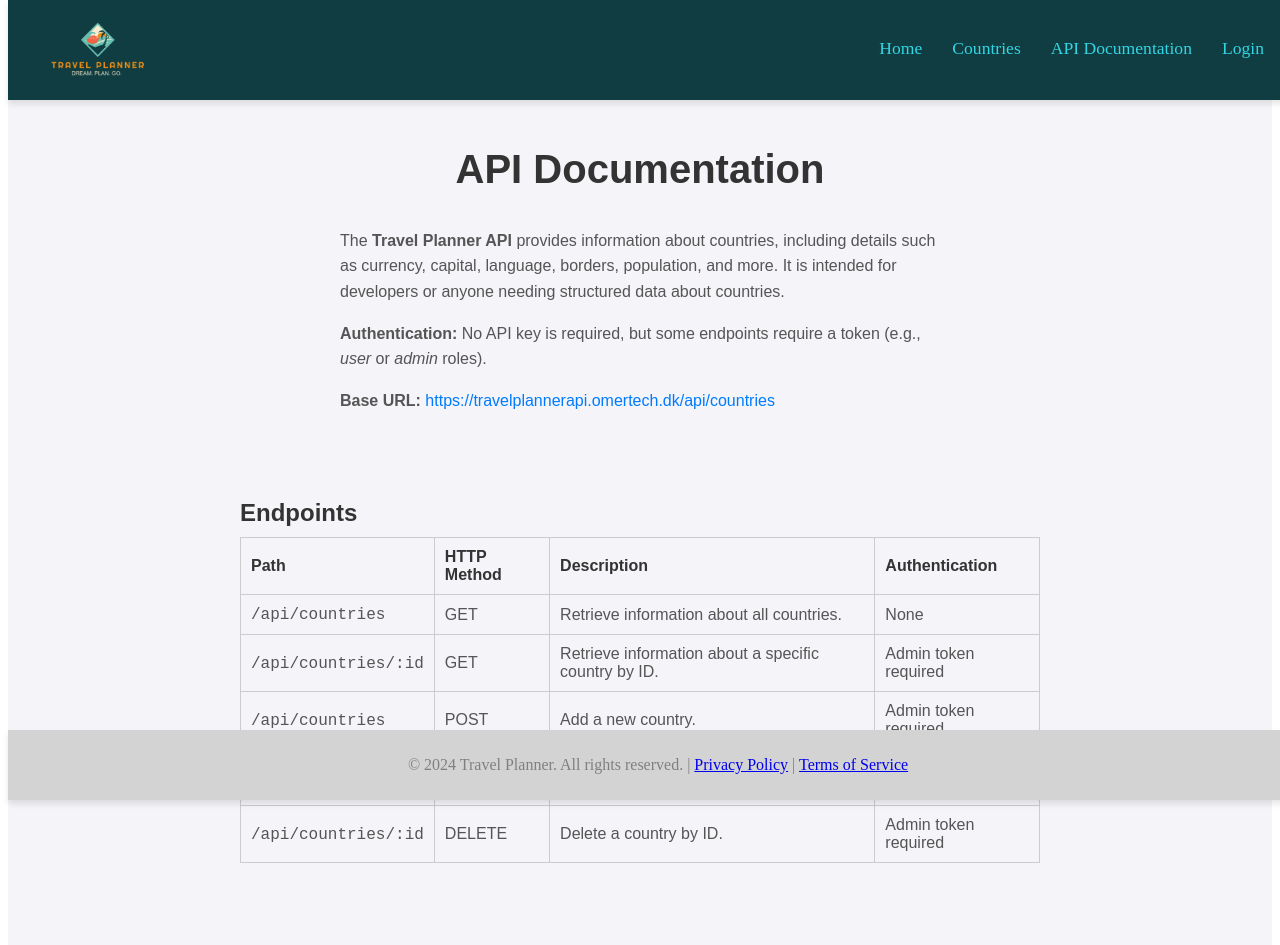
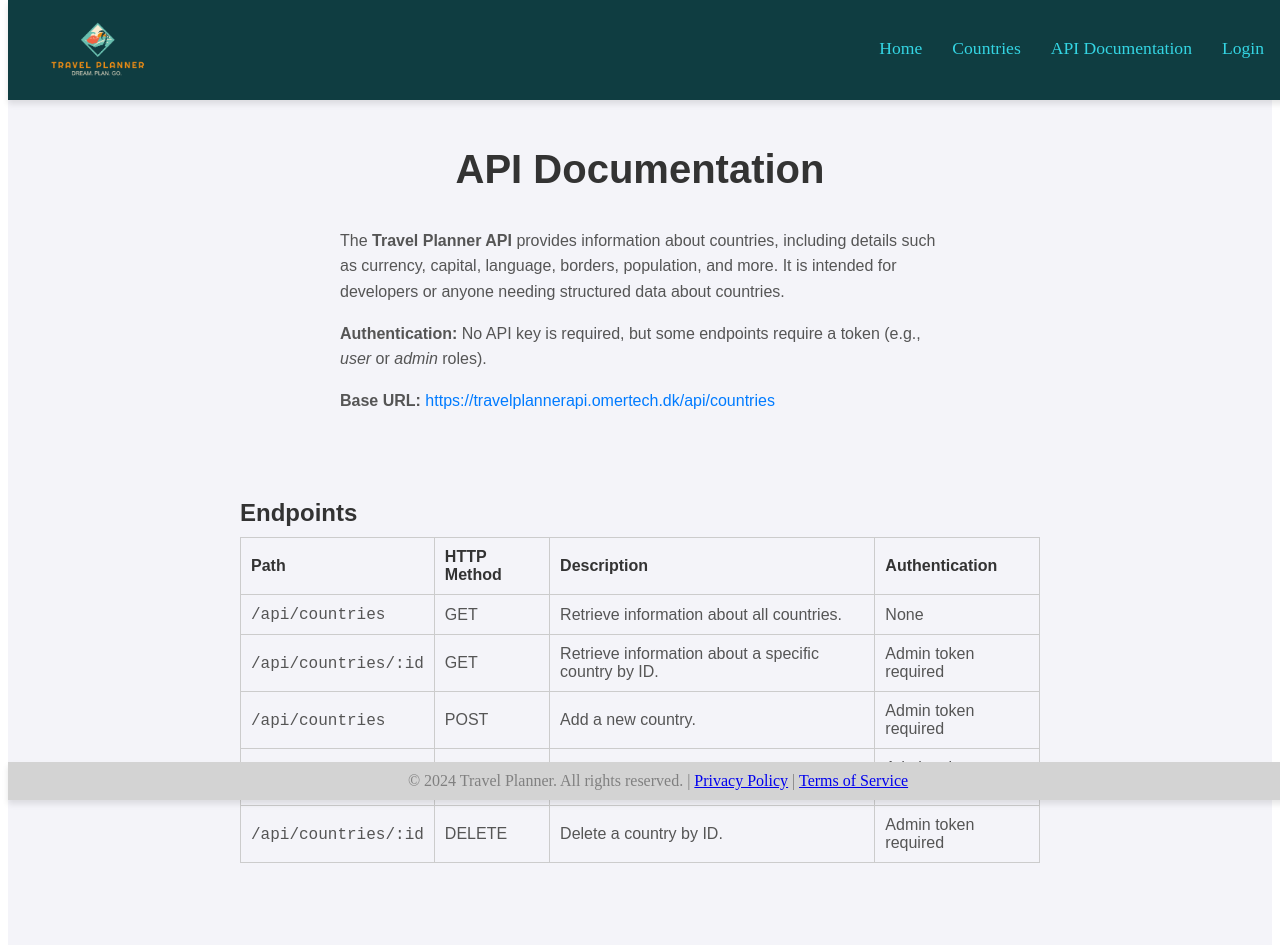
Before and after one commit to qmer05/travel_planner_frontend, a React (Vite) app: page /api-documentation in a window 1280 px wide. Shown: the top 945 px of the page. Built offline with nearby package versions, Linux system fonts and the light colour scheme; no server answers.

Commit message:
fixed minor styling

```diff
--- a/src/layouts/Mainlayout.jsx
+++ b/src/layouts/Mainlayout.jsx
@@ -152,4 +152,16 @@ const Footer = styled.footer`
   width: 100%;
   z-index: 500;
   padding: 10px; /* Add some padding for better spacing */
+
+  p {
+    font-size: 1rem; /* Default font size for larger screens */
+    text-align: center;
+    margin: 0; /* Remove unnecessary margins */
+  }
+
+  @media (max-width: 768px) {
+    p {
+      font-size: 0.6rem; /* Reduce font size for smaller screens */
+    }
+  }
 `;
--- a/src/pages/ApiDocumentation.jsx
+++ b/src/pages/ApiDocumentation.jsx
@@ -30,6 +30,7 @@ const ApiDocumentation = () => {
 
       <Section>
         <Subtitle>Endpoints</Subtitle>
+        <TableWrapper>
         <Table>
           <thead>
             <tr>
@@ -82,6 +83,7 @@ const ApiDocumentation = () => {
             </tr>
           </tbody>
         </Table>
+        </TableWrapper>
       </Section>
 
       <Section>
@@ -108,6 +110,7 @@ const ApiDocumentation = () => {
 
       <Section>
         <Subtitle>Status Codes</Subtitle>
+        <TableWrapper>
         <Table>
           <thead>
             <tr>
@@ -138,6 +141,7 @@ const ApiDocumentation = () => {
             </tr>
           </tbody>
         </Table>
+        </TableWrapper>
       </Section>
     </Container>
   );
@@ -191,11 +195,17 @@ const Subtitle = styled.h2`
   margin-bottom: 10px;
 `;
 
+const TableWrapper = styled.div`
+  width: 100%;
+  overflow-x: auto; /* Enable horizontal scrolling */
+`;
+
 const Table = styled.table`
   width: 100%;
   border-collapse: collapse;
   font-size: 1rem;
   margin-bottom: 20px;
+  min-width: 600px; /* Ensure the table maintains a readable layout on small screens */
 
   th,
   td {
--- a/src/pages/Countries.jsx
+++ b/src/pages/Countries.jsx
@@ -32,7 +32,7 @@ const Container = styled.div`
   display: grid;
   grid-template-columns: repeat(auto-fit, minmax(200px, 1fr));
   gap: 20px;
-  padding: 20px;
+  padding: 50px;
 `;
 
 const CountryCard = styled.div`
```
